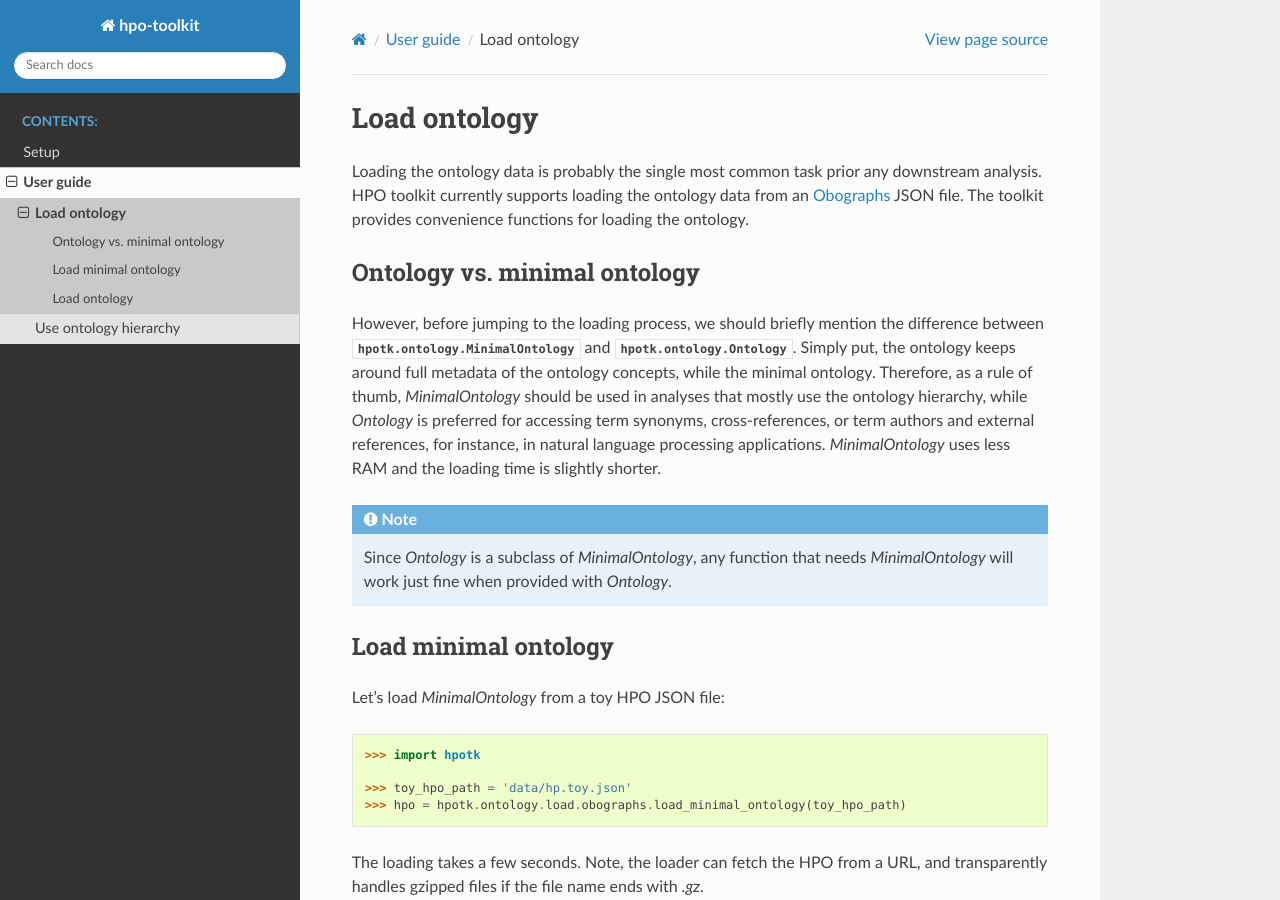
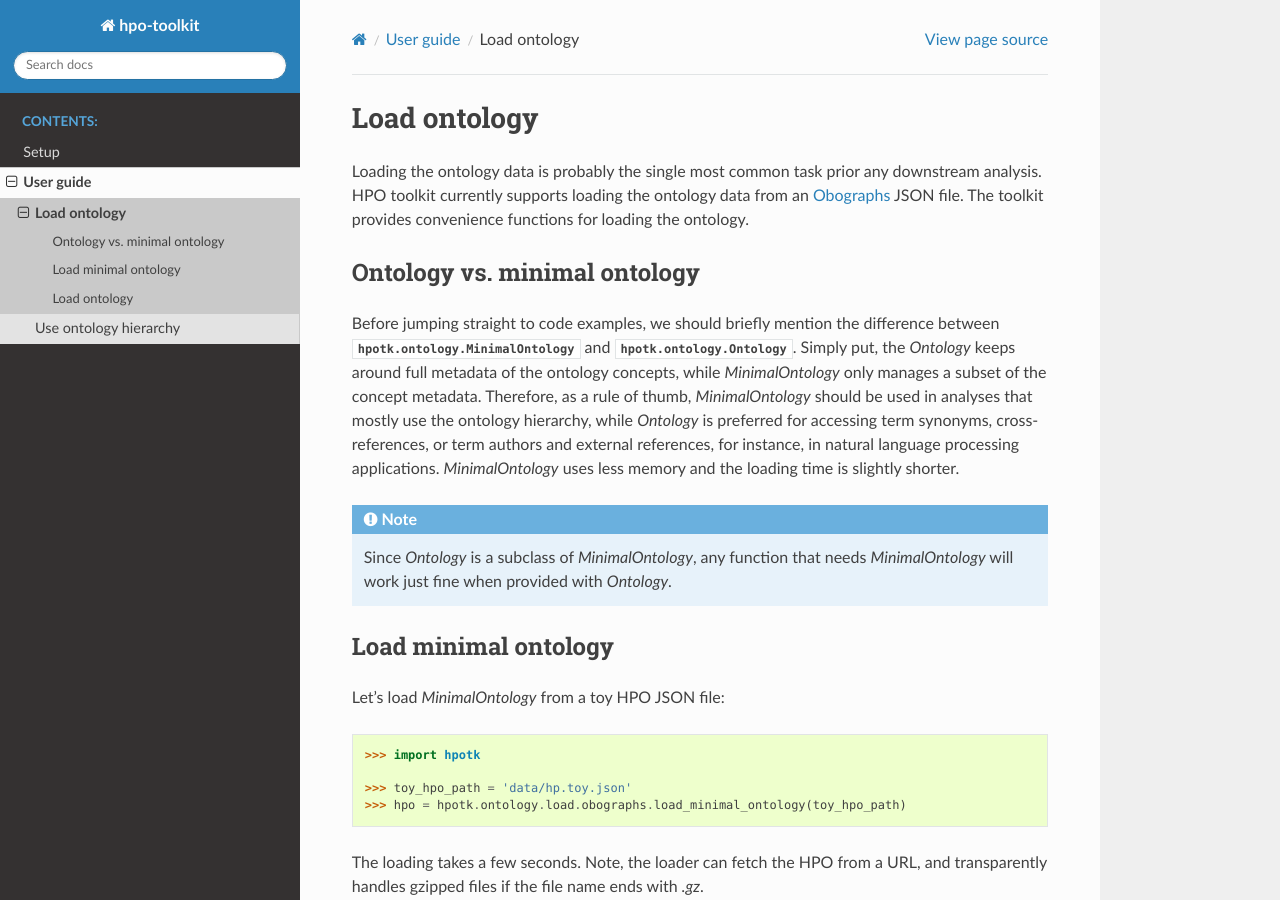
Before and after one commit to ielis/hpo-toolkit, a Sphinx documentation site: the page built from docs/load-ontology.rst, in a window 1280 px wide and 900 px high. Built offline with Sphinx 7.4.7 and the Read the Docs theme 2.0.0, drawn with Linux system fonts in a browser that asks for light colours; pages that are not in the unit, such as notebooks, are missing from menus.

Commit message:
Minor doc enhancements.

```diff
--- a/docs/load-ontology.rst
+++ b/docs/load-ontology.rst
@@ -11,12 +11,13 @@ The toolkit provides convenience functions for loading the ontology.
 Ontology vs. minimal ontology
 ^^^^^^^^^^^^^^^^^^^^^^^^^^^^^
 
-However, before jumping to the loading process, we should briefly mention the difference between
-:class:`hpotk.ontology.MinimalOntology` and :class:`hpotk.ontology.Ontology`. Simply put, the ontology keeps around
-full metadata of the ontology concepts, while the minimal ontology. Therefore, as a rule of thumb, `MinimalOntology`
-should be used in analyses that mostly use the ontology hierarchy, while `Ontology` is preferred for accessing term
-synonyms, cross-references, or term authors and external references, for instance, in natural language processing
-applications. `MinimalOntology` uses less RAM and the loading time is slightly shorter.
+Before jumping straight to code examples, we should briefly mention the difference between
+:class:`hpotk.ontology.MinimalOntology` and :class:`hpotk.ontology.Ontology`. Simply put, the `Ontology` keeps around
+full metadata of the ontology concepts, while `MinimalOntology` only manages a subset of the concept metadata.
+Therefore, as a rule of thumb, `MinimalOntology` should be used in analyses that mostly use the ontology hierarchy,
+while `Ontology` is preferred for accessing term synonyms, cross-references, or term authors and external references,
+for instance, in natural language processing applications.
+`MinimalOntology` uses less memory and the loading time is slightly shorter.
 
 .. note::
 
--- a/docs/setup.rst
+++ b/docs/setup.rst
@@ -4,7 +4,7 @@
 Setup
 =====
 
-This document describes how to install stable or the bleeding edge code into your Python environment.
+This document describes how to install the stable version or the bleeding edge code into your Python environment.
 
 Stable code
 ^^^^^^^^^^^
```
Also changed, not shown: docs/use-hierarchy.rst (+10 -10 lines).
